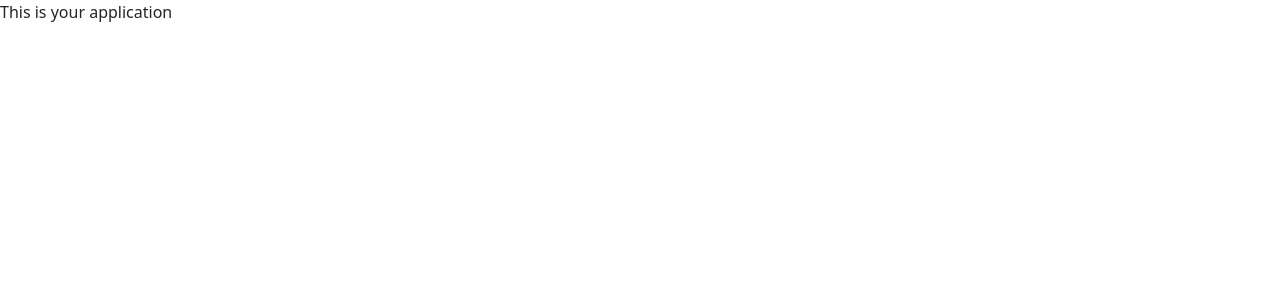
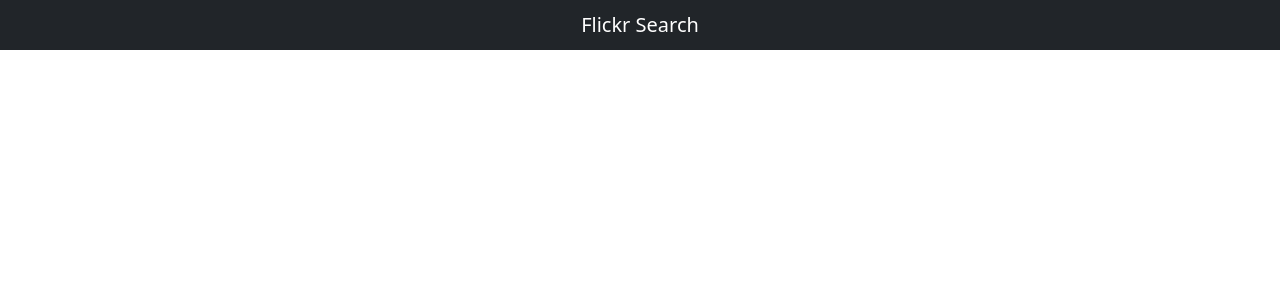
Before and after one commit to qmcmillian/Flickr_Search, a React app: page / in a window 1280 px wide. Shown: the top 300 px of the page. Built offline with nearby package versions, Linux system fonts and the light colour scheme.

Commit message:
Added Navbar

```diff
--- a/src/App.jsx
+++ b/src/App.jsx
@@ -1,9 +1,10 @@
 import React from 'react';
+import NavBar from './components/Navbar';
 
 const App = () => {
   return (
     <div>
-      This is your application
+      <NavBar/>
     </div>
   )
 };
--- /dev/null
+++ b/src/components/Navbar.jsx
@@ -0,0 +1,11 @@
+import React from 'react';
+
+const NavBar = () => {
+  return (
+    <nav className="navbar navbar-dark bg-dark mb-5">
+      <span className="navbar-brand mb-0 h1 mx-auto">Flickr Search</span>
+    </nav>
+  )
+}
+
+export default NavBar;
```
